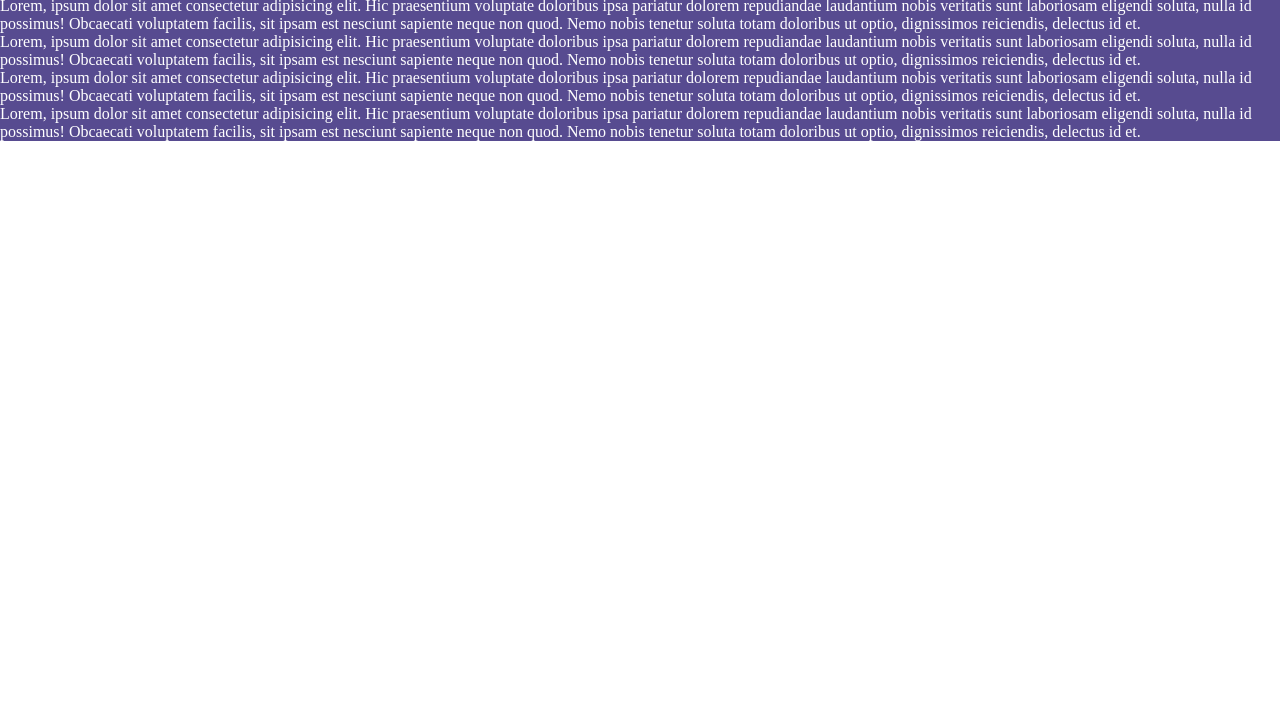
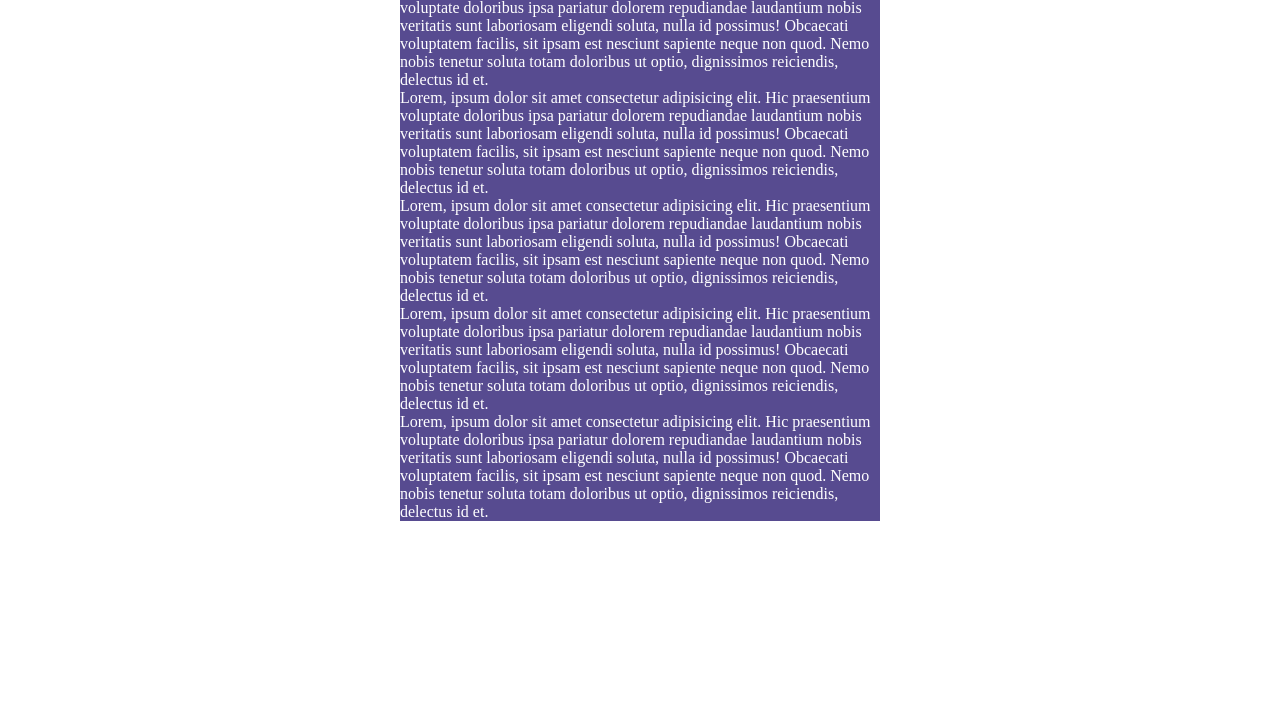
Before and after one commit to rifatwali121/Practice, a plain HTML site: page CSS/CSS_width_height/index.html in a window 1280 px wide. Shown: the part 76-800 px from the top of the page. Drawn offline with Linux system fonts and the light colour scheme.

Commit message:
add width and margin

```diff
--- a/CSS/CSS_width_height/style.css
+++ b/CSS/CSS_width_height/style.css
@@ -6,5 +6,6 @@
 .parent{
     background-color: #574b90;
     color: white;
-    width: ;
+    width: 480px;
+    margin: 20px auto;
 }
```
